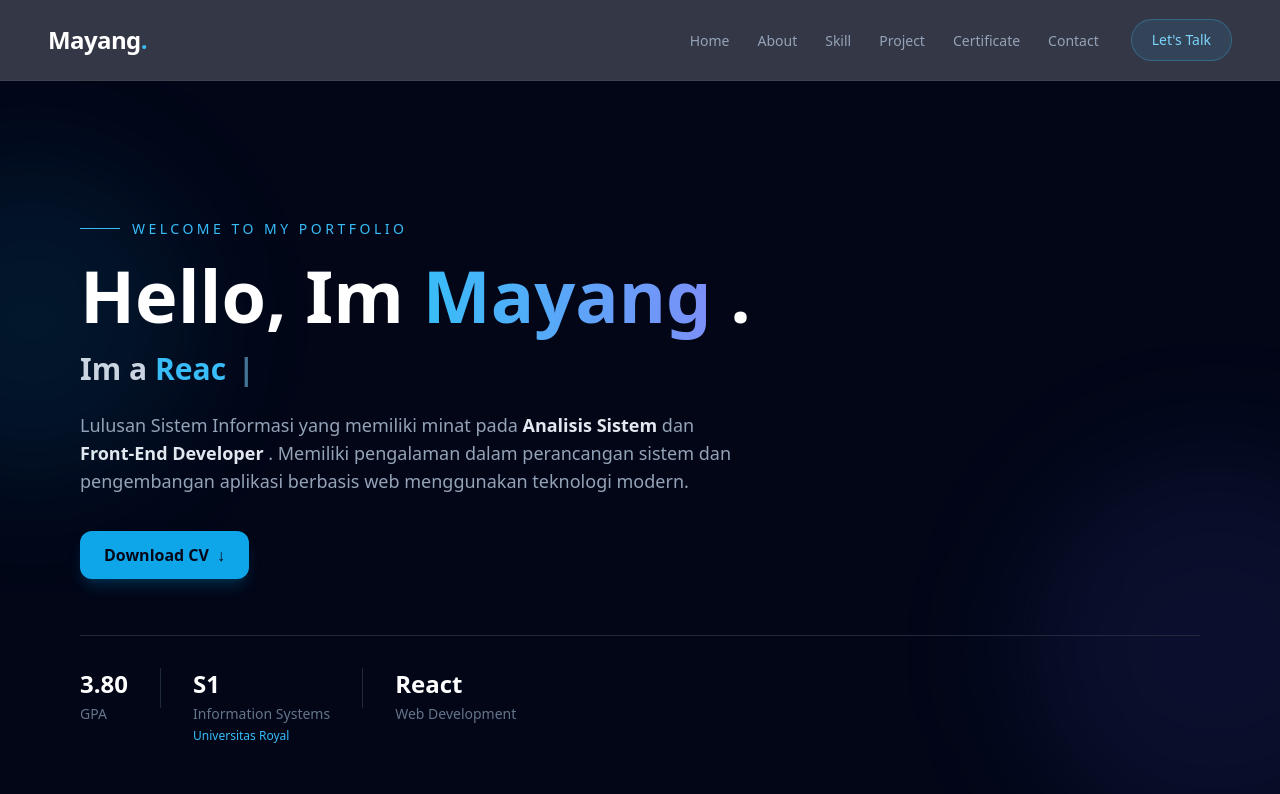
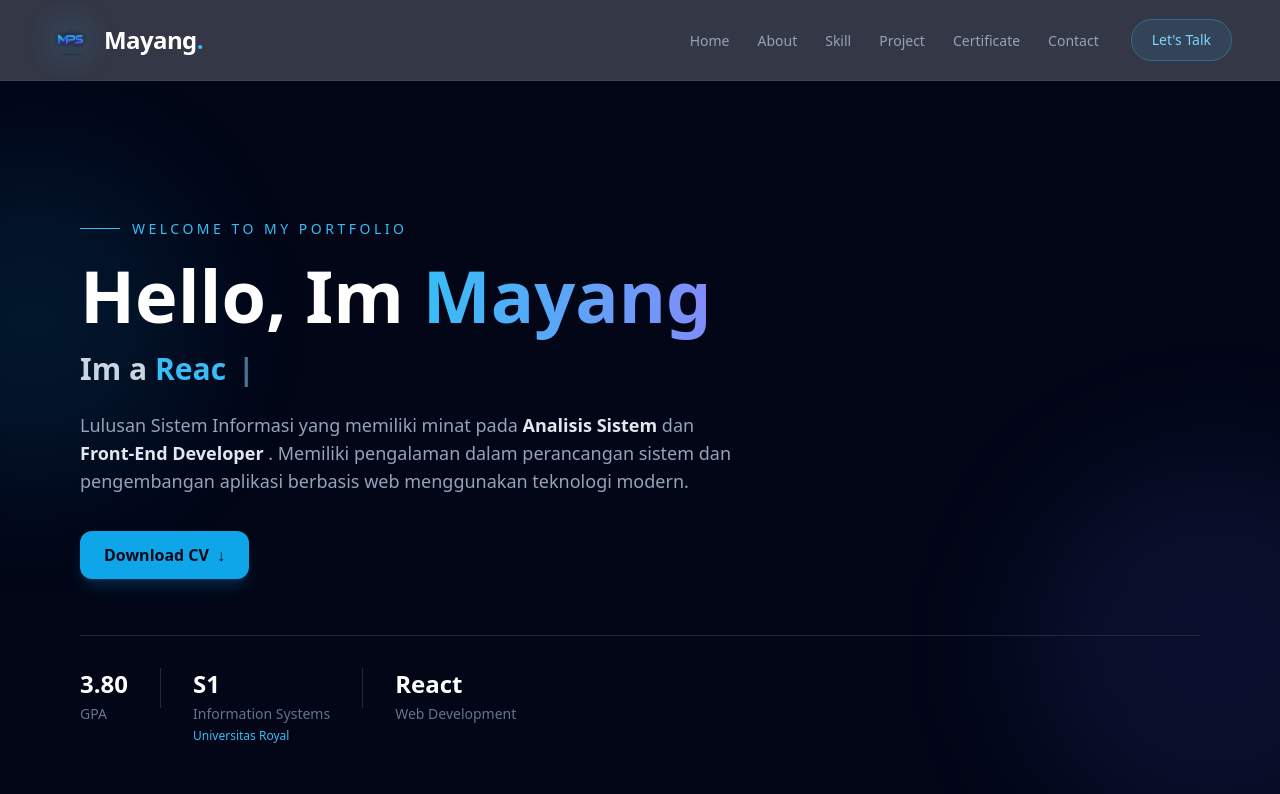
Before and after one commit to mayangpuspitasariii/Portofolio, a React (Vite) app: page / in a window 1280 px wide. Shown: the top 794 px of the page. Built offline with nearby package versions, Linux system fonts and the light colour scheme.

Commit message:
update 3

```diff
--- a/index.html
+++ b/index.html
@@ -2,12 +2,16 @@
 <html lang="en">
   <head>
     <meta charset="UTF-8" />
-    <link rel="icon" type="image/svg+xml" href="/vite.svg" />
+
+    <link rel="icon" type="image/png" href="/mps-logo.png" />
+
     <meta name="viewport" content="width=device-width, initial-scale=1.0" />
-    <title>Portofolio</title>
+    <title>Portofolio | Mayang</title>
   </head>
+
   <body>
     <div id="root"></div>
+
     <script type="module" src="/src/main.jsx"></script>
   </body>
 </html>
--- a/src/components/Hero.jsx
+++ b/src/components/Hero.jsx
@@ -64,7 +64,7 @@ const Hero = () => {
               {" "}
               Mayang{" "}
             </span>{" "}
-            <span className="text-white">.</span>{" "}
+            {/* <span className="text-white">.</span>{" "} */}
           </h1>{" "}
           {/* Role */}{" "}
           <div className="mt-5 flex flex-wrap items-center gap-2 text-xl font-semibold sm:text-2xl md:text-3xl">
--- a/src/components/Navbar.jsx
+++ b/src/components/Navbar.jsx
@@ -15,19 +15,36 @@ const Navbar = () => {
   return (
     <nav className="sticky top-0 z-50 border-b border-white/5 bg-slate-950/80 backdrop-blur-xl">
       <div className="mx-auto flex h-20 max-w-7xl items-center justify-between px-6 sm:px-10 lg:px-12">
-        {/* Logo */}
+        {/* ================= LOGO ================= */}
         <a
           href="#home"
-          className="group text-2xl font-bold tracking-tight text-white"
+          className="group flex items-center gap-3"
           onClick={() => setIsMenuOpen(false)}
         >
-          Mayang
-          <span className="text-sky-400 transition-colors duration-300 group-hover:text-sky-300">
-            .
-          </span>
+          {/* MPS Logo */}
+          <div className="relative flex h-11 w-11 items-center justify-center">
+            <div className="absolute inset-0 rounded-xl bg-sky-400/10 blur-md transition-all duration-300 group-hover:bg-sky-400/20" />
+
+            <img
+              src="/mps-logo.png"
+              alt="MPS Logo"
+              className="relative h-10 w-10 object-contain transition-transform duration-300 group-hover:scale-105"
+            />
+          </div>
+
+          {/* Name */}
+          <div className="flex items-baseline">
+            <span className="text-2xl font-bold tracking-tight text-white">
+              Mayang
+            </span>
+
+            <span className="text-2xl font-bold text-sky-400 transition-colors duration-300 group-hover:text-sky-300">
+              .
+            </span>
+          </div>
         </a>
 
-        {/* Desktop Menu */}
+        {/* ================= DESKTOP MENU ================= */}
         <div className="hidden items-center gap-8 md:flex">
           <ul className="flex items-center gap-7">
             {menuItems.map((item) => (
@@ -50,11 +67,11 @@ const Navbar = () => {
             href="#contact"
             className="rounded-full border border-sky-400/30 bg-sky-400/10 px-5 py-2.5 text-sm font-medium text-sky-300 transition-all duration-300 hover:border-sky-400/50 hover:bg-sky-400/20 hover:text-sky-200"
           >
-            Let&apos;s Talk
+            Let's Talk
           </a>
         </div>
 
-        {/* Mobile Button */}
+        {/* ================= MOBILE BUTTON ================= */}
         <button
           onClick={() => setIsMenuOpen(!isMenuOpen)}
           className="flex h-10 w-10 items-center justify-center rounded-lg border border-white/10 bg-white/5 text-slate-300 transition-all duration-300 hover:border-sky-400/30 hover:bg-sky-400/10 hover:text-white md:hidden"
@@ -68,7 +85,7 @@ const Navbar = () => {
         </button>
       </div>
 
-      {/* Mobile Menu */}
+      {/* ================= MOBILE MENU ================= */}
       <div
         className={`overflow-hidden border-t border-white/5 bg-slate-950/95 backdrop-blur-xl transition-all duration-300 md:hidden ${
           isMenuOpen ? "max-h-[500px] opacity-100" : "max-h-0 opacity-0"
@@ -80,7 +97,7 @@ const Navbar = () => {
               <a
                 href={`#${item}`}
                 onClick={() => setIsMenuOpen(false)}
-                className="block border-b border-white/5 py-4 text-sm font-medium capitalize text-slate-400 transition-colors duration-300 hover:pl-2 hover:text-sky-400"
+                className="block border-b border-white/5 py-4 text-sm font-medium capitalize text-slate-400 transition-all duration-300 hover:pl-2 hover:text-sky-400"
               >
                 {item}
               </a>
```
Also changed, not shown: public/mps-logo.png (added).
